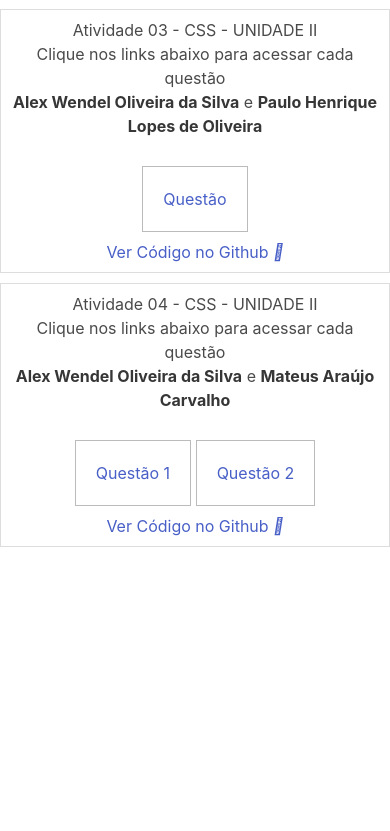
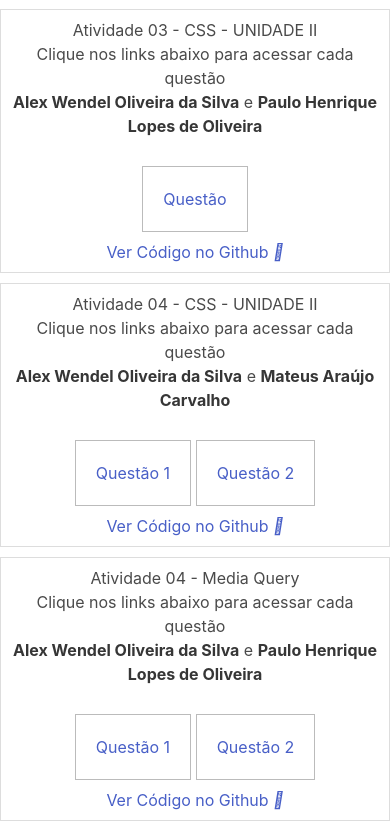
Before and after one commit to AlexWendel/webdev-atividade1, a plain HTML site: page index.html in a window 390 px wide. Shown: the part 639-1470 px from the top of the page. Before the commit the page ends 1196 px from the top, so only its background shows below. Drawn offline with nearby package versions, Linux system fonts and the light colour scheme.

Commit message:
adicionada atividade de media query

```diff
--- a/index.html
+++ b/index.html
@@ -121,6 +121,24 @@
         </a>
     </section>
 
+
+    <section>
+        <div>
+            <h2 class="h2">Atividade 04 - Media Query</h2>
+            <h2>Clique nos links abaixo para acessar cada questão</h2>
+            <h2><strong>Alex Wendel Oliveira da Silva</strong> e <strong>Paulo Henrique Lopes de Oliveira</strong></h2>
+        </div>
+
+        <div class="questoes">
+            <a href="atividade_sala2_responsivo/Loja/exercicio.html">Questão 1</a>
+            <a href="atividade_sala2_responsivo/Pizzaria/exercicio.html">Questão 2</a>
+        </div>
+
+        <a href="https://github.com/AlexWendel/webdev1/tree/master/atividade_sala2_responsivo">
+            Ver Código no Github
+            <i class="fa-brands fa-github"></i>
+        </a>
+    </section>
     </main>
     </body>
 </html>
```
